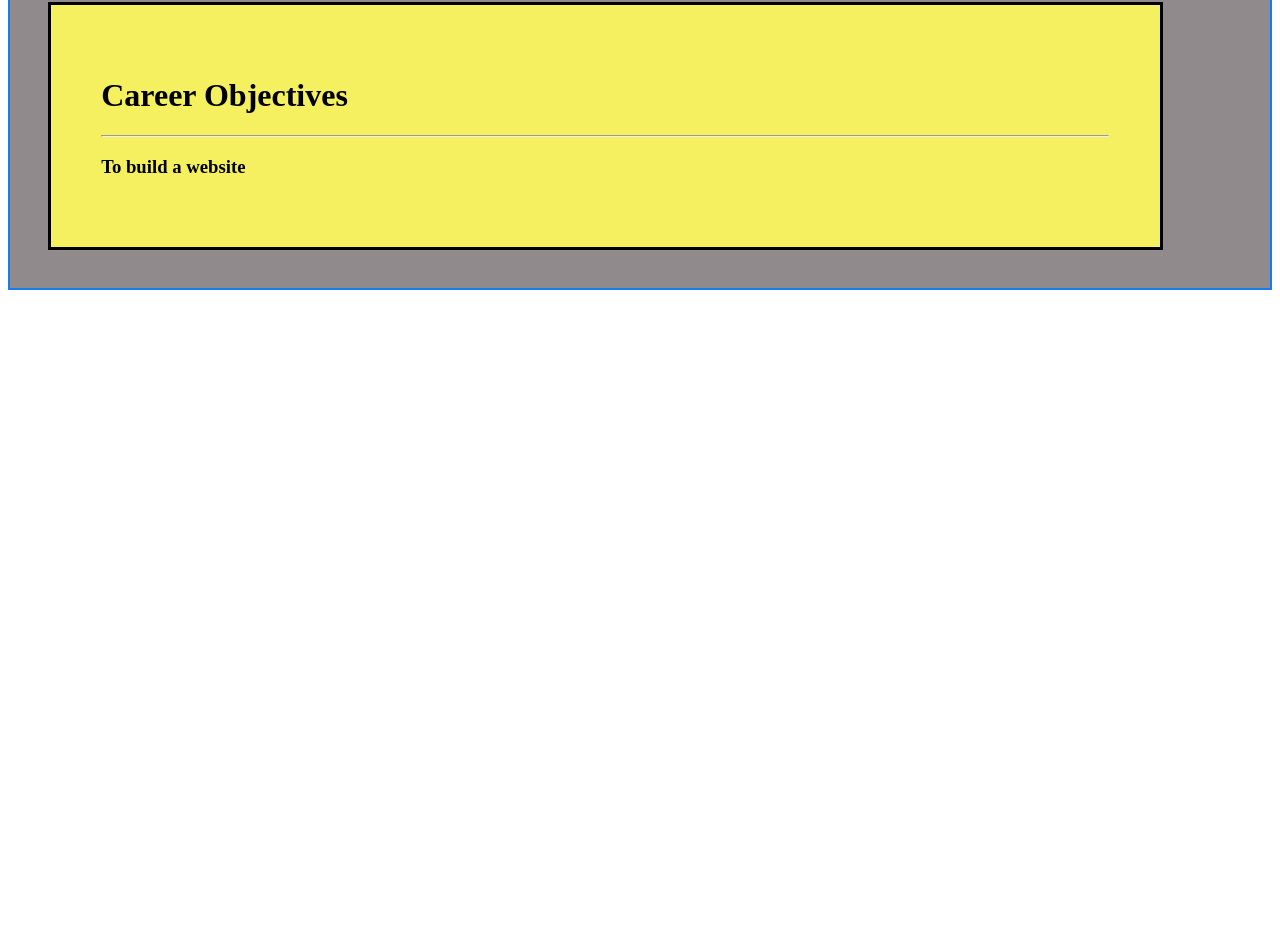
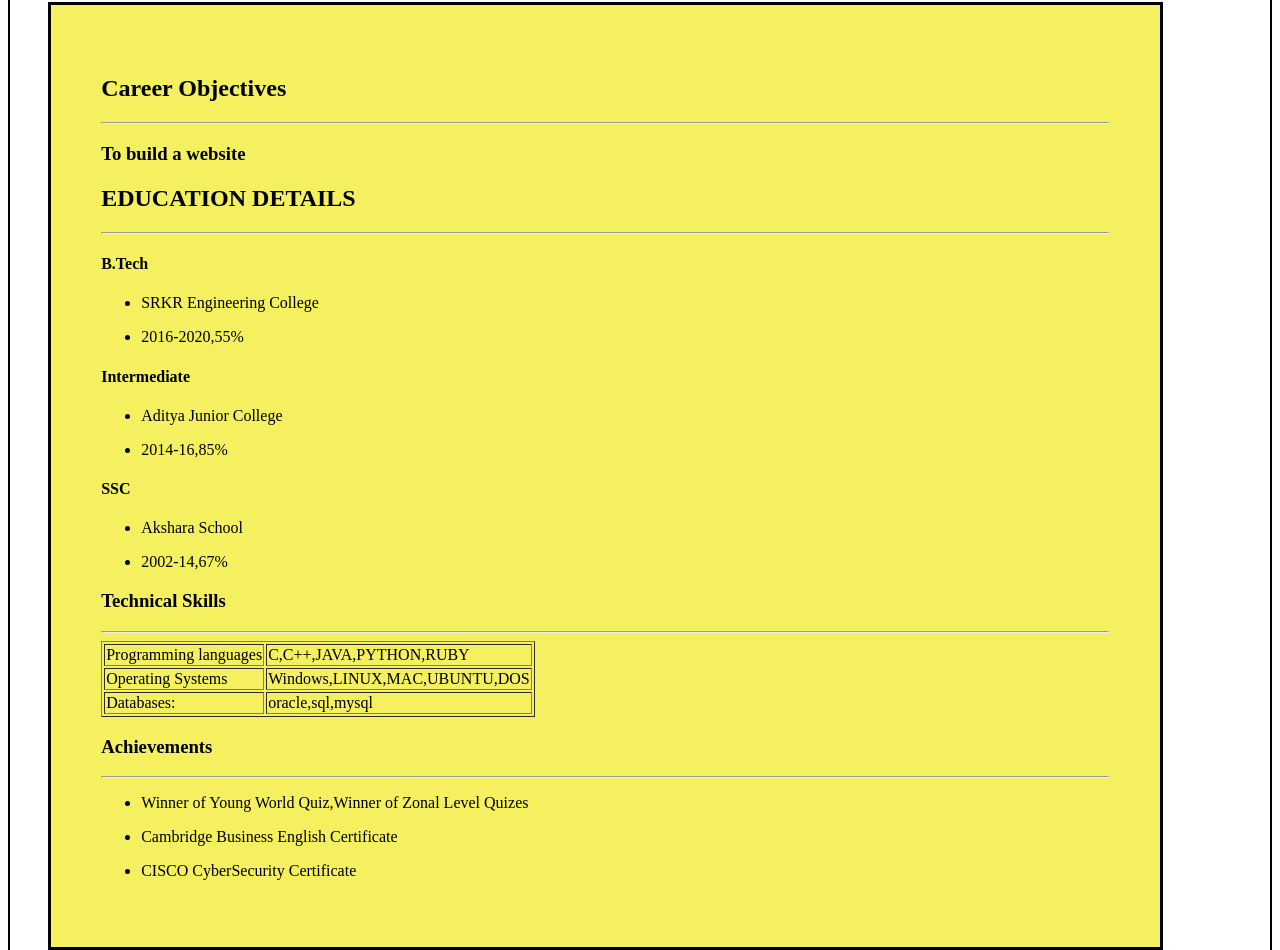
Before and after one commit to Shanmukh32/resumeproject, a plain HTML site: page index.html in a window 1280 px wide. Shown: the part 944-1894 px from the top of the page. Before the commit the page ends 1242 px from the top, so only its background shows below. Drawn offline with Linux system fonts and the light colour scheme.

Commit message:
index file

```diff
--- a/data.json
+++ b/data.json
@@ -10,5 +10,40 @@
   "career":{
      "info":"Career Objectives",
      "des":"To build a website"
-  }
+  },
+  "education":[{
+    "degree":"B.Tech",
+    "institute":"SRKR Engineering College",
+    "date":["2016-2020","55%"]
+
+  },
+  {
+    "degree":"Intermediate",
+    "institute":"Aditya Junior College",
+    "date":["2014-16","85%"]
+  },
+  {
+    "degree":"SSC",
+    "institute":"Akshara School",
+    "date":["2002-14","67%"]
+  }],
+  "keyskills":[
+    {
+      "title":"Programming languages",
+      "info":["C,C++,JAVA,PYTHON,RUBY"]
+    },
+    {
+      "title":"Operating Systems",
+      "info":["Windows,LINUX,MAC,UBUNTU,DOS"]
+    },
+    {
+      "title":"Databases:",
+      "info":["oracle,sql,mysql"]
+    }
+  ],
+  "achievements":[
+    {"achieve":"Winner of Young World Quiz,Winner of Zonal Level Quizes"},
+    {"achieve":"Cambridge Business English Certificate"},
+    {"achieve":"CISCO CyberSecurity Certificate"}
+  ]
 }
--- a/index.html
+++ b/index.html
@@ -7,7 +7,8 @@
     <link rel="stylesheet" href="style.css">
   </head>
   <body>
-    <h1>This is my project</h1>
+    <font face="Algerian" color="BLUE">
+  <center>  <h1>This is my project</h1></center></font>
     <div class="parent">
       <div class="child1">
         <!--
--- a/main.js
+++ b/main.js
@@ -15,6 +15,9 @@ var data=JSON.parse(text);
 console.log(data);
 basics(data.details);
 careerinfo(data.career);
+education(data.education);
+keyskills(data.keyskills);
+achievements(data.achievements);
 })
 
 var child1 = document.querySelector(".child1");
@@ -53,7 +56,7 @@ child1.appendChild(Address);
 var child2=document.querySelector(".child2");
 
 function careerinfo(act){
-  var first=document.createElement("h1");
+  var first=document.createElement("h2");
   first.textContent =act.info;
   child2.appendChild(first);
 
@@ -64,3 +67,67 @@ sec.textContent =act.des;
 child2.appendChild(sec);
 
 }
+function education(edu)
+{
+  var ed=document.createElement("h2");
+  ed.textContent="EDUCATION DETAILS";
+  child2.appendChild(ed);
+
+  var hr = document.createElement("hr");
+  child2.appendChild(hr);
+
+for(i=0;i<edu.length;i++)
+{
+
+  var degree=document.createElement("h4");
+  degree.textContent =edu[i].degree;
+  child2.appendChild(degree);
+
+  var ul = document.createElement("ul");
+  var li = document.createElement("li");
+  li.textContent=edu[i].institute;
+  ul.appendChild(li);
+  child2.appendChild(ul);
+
+  var ul = document.createElement("ul");
+  var li = document.createElement("li");
+  li.textContent=edu[i].date;
+  ul.appendChild(li);
+  child2.appendChild(ul);
+
+}
+}
+function keyskills(sil)
+{
+  var skill = document.createElement("h3");
+  skill.textContent="Technical Skills";
+  child2.appendChild(skill);
+
+  child2.appendChild(document.createElement("hr"));
+
+  var skilldata = document.createElement("table");
+  skilldata.border = "1";
+  child2.appendChild(skilldata);
+
+  tabledata="";
+  for (i=0;i<sil.length;i++){
+    tabledata=tabledata+"<tr><td>"+sil[i].title+"</td><td>"+sil[i].info+"</td></tr>";
+  }
+  skilldata.innerHTML=tabledata;
+}
+function achievements(ach)
+{
+  var pe = document.createElement("h3");
+  pe.textContent="Achievements";
+  child2.appendChild(pe);
+
+  child2.appendChild(document.createElement("hr"));
+
+for (var i = 0; i < ach.length; i++) {
+  var ul=document.createElement("ul");
+  var li=document.createElement("li");
+  li.textContent = ach[i].achieve;
+  ul.appendChild(li);
+  child2.appendChild(ul);
+}
+}
--- a/style.css
+++ b/style.css
@@ -1,8 +1,7 @@
 .parent{
   display:flex;
   flex-direction:column;
-  border:2px solid #147DEC;
-  background-color:#908A8D;
+  border:2px solid black;
 }
 
 .child1{
@@ -22,8 +21,10 @@
   margin: 3%;
   padding:4%;
   width:80%;
-
-
+  table-layout: fixed;
+}
+td{
+  word-break: break-all;
 }
 img{
   border-radius:50%;
@@ -66,10 +67,12 @@ img{
     margin: 3%;
     padding:3%;
     width:80%;
-
+    table-layout: fixed;
 
   }
-
+  td{
+    word-break: break-all;
+  }
   .child1 img{
     border-radius:50%;
     border: :2px solid green;
@@ -111,10 +114,12 @@ img{
     margin: 3%;
     padding:4%;
     width:20%;
-
+    table-layout: fixed;
 
   }
-
+  td{
+    word-break: break-all;
+  }
   img{
     border-radius:50%;
     border: :2px solid green;
@@ -156,10 +161,12 @@ img{
     margin: 3%;
     padding:4%;
     width:70%;
-
+    table-layout: fixed;
 
   }
-
+  td{
+    word-break: break-all;
+  }
   img{
     border-radius:50%;
     border: :2px solid green;
@@ -175,4 +182,7 @@ img{
   .child1 h1,h2,h3,a,p{
    word-wrap: break-word;
   }
+  .child2 h2{
+    word-wrap: break-word;
+  }
 }
```
